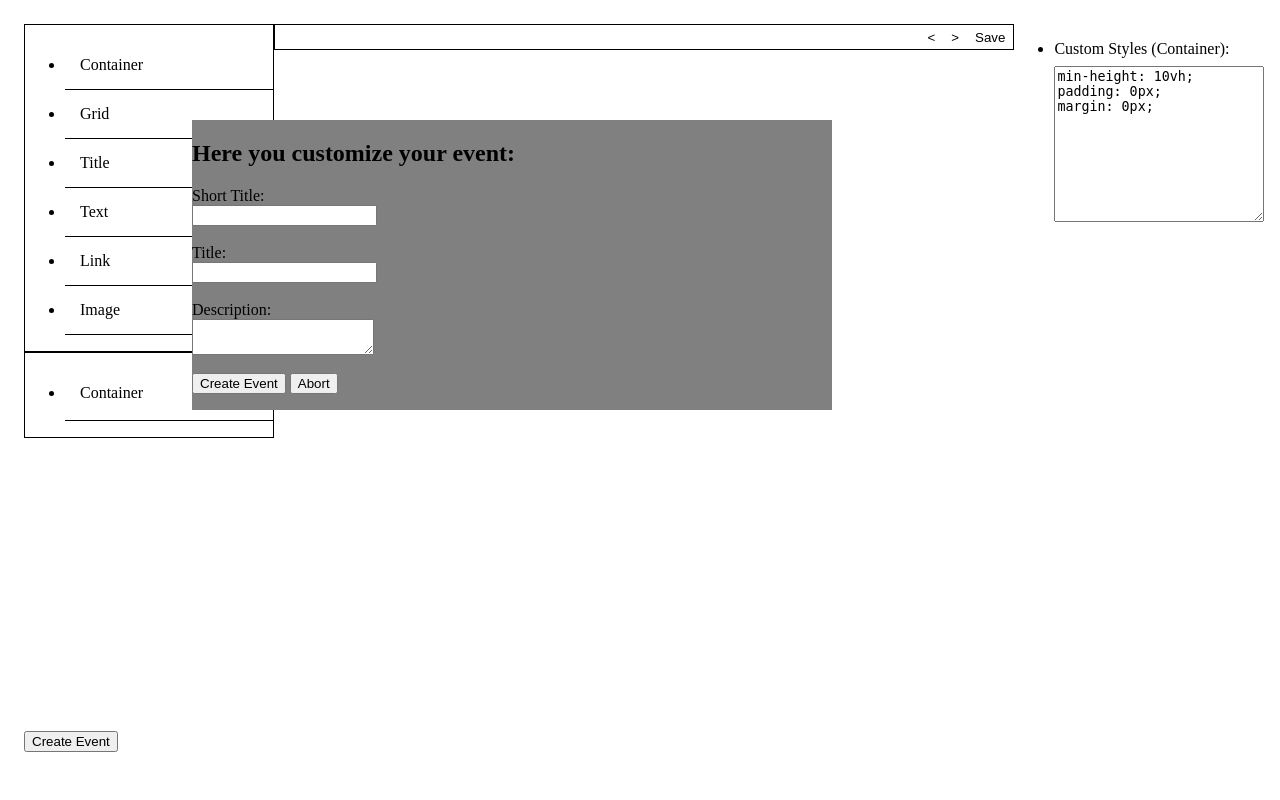
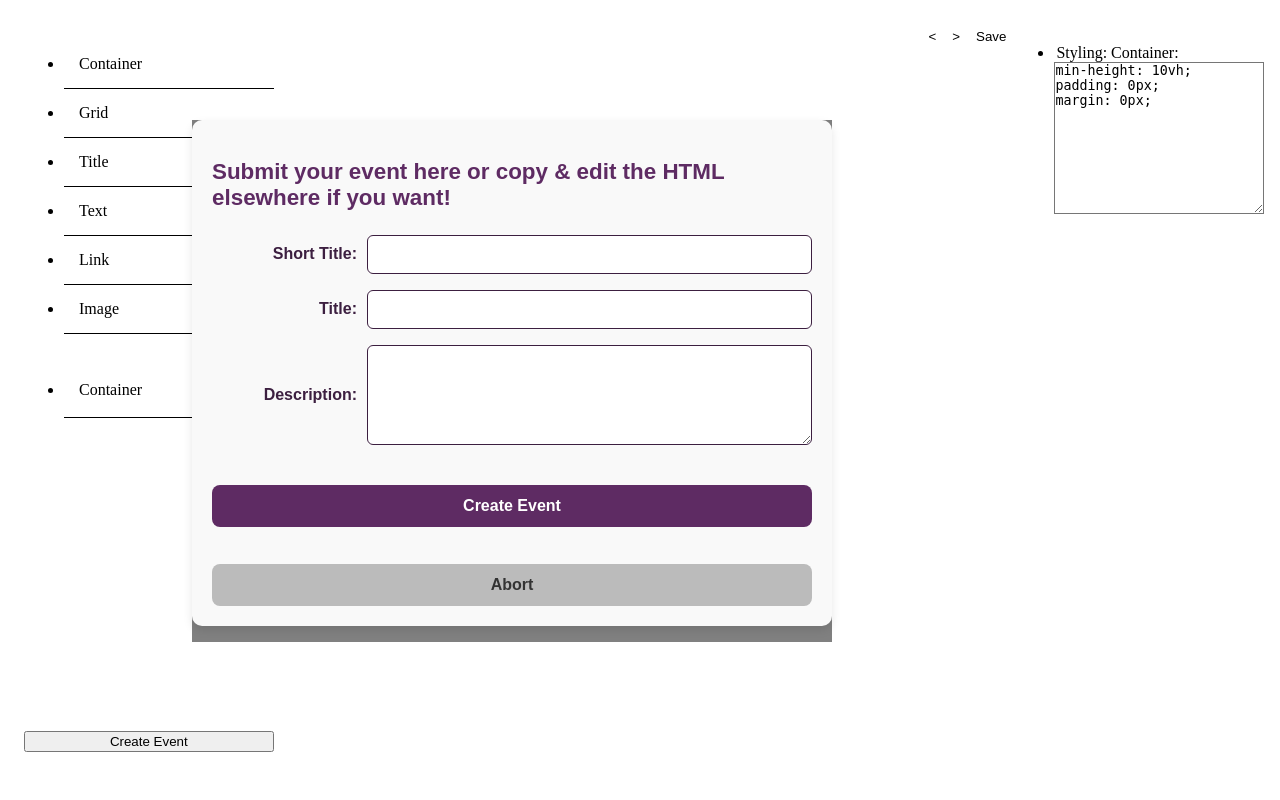
Before and after one commit to devmagda/lf-10.3, a Python web app: template app/templates/index_container_event_editor.html in a window 1280 px wide. Run offline with Jinja, Linux system fonts and the light colour scheme; the template is opened without the code that fills it, so the values that code supplies are empty.

Commit message:
Styling
Finsihed styling. It looks really cool now!

```diff
--- a/app/static/editor.css
+++ b/app/static/editor.css
@@ -4,11 +4,12 @@ div {
 }
 
 .editor-highlight {
-    border: 3px dotted rebeccapurple !important;
+    border: 3px dotted rebeccapurple;
+
 }
 
 .editor-outline {
-    border: 2px dashed var(--secondary);;
+    border: 2px dashed var(--secondary);
 }
 
 .editor_container_fixed {
@@ -32,11 +33,25 @@ div {
     flex-direction: column;
     display: flex;
 
+    .toolbar-selection {
+
+    }
+
+    .toolbar-list {
+        flex: 1;
+    }
+
+    .toolbar-submit {
+        button {
+            width: 100%;
+        }
+    }
+
     .toolbar-components {
-        border: 1px solid black;
         overflow: scroll;
         overflow-x: hidden;
         overflow-y: auto;
+        border-bottom: 3px solid var(--secondary);
 
         ul.component-template-list {
             li {
@@ -52,7 +67,7 @@ div {
     }
 
     .toolbar-submit-button {
-        margin-top: auto;
+        background-color: var(--secondary);
     }
 }
 
@@ -62,7 +77,6 @@ div {
 
     #history-toolbar {
         height: 3vh;
-        border: 1px solid black;
         margin-bottom: 1vh;
         display: flex;
         justify-content: flex-end;
@@ -93,6 +107,35 @@ div {
     margin-right: 1vh;
     overflow-x: hidden;
     overflow-y: auto;
+
+    ul {
+        li {
+            border-bottom: 10px solid var(--secondary);
+            background-color: var(--fourth);
+
+            form {
+                padding: 0;
+                margin: 0 0 10px 0;
+
+                label {
+                    padding: 4px 4px 0 2px;
+                    border-bottom: 2px solid var(--secondary);
+                    margin: 0 !important;
+                    display: block;
+                }
+
+                textarea {
+                    padding: 0;
+                    margin: 0;
+                    background-color: var(--fourth);
+                }
+
+                input {
+                    background-color: var(--fourth);
+                }
+            }
+        }
+    }
 }
 
 .component-container {
@@ -106,4 +149,96 @@ div {
     left: 15vw;
     width: 50vw;
     background: gray;
+
+    .create_event_form {
+        background-color: var(--fourth, #f9f9f9);
+        padding: 20px;
+        border-radius: 10px;
+        box-shadow: 0 4px 10px rgba(0, 0, 0, 0.1);
+        font-family: Arial, sans-serif;
+        color: #333;
+        display: flex;
+        flex-direction: column;
+
+        .create_event_sublines {
+            font-size: 1.4rem;
+            margin-bottom: 1.5rem;
+            color: var(--purple, #5E2B63);
+            font-weight: 600;
+        }
+
+        .form-row {
+            display: flex;
+            align-items: center;
+            margin-bottom: 1rem;
+
+            label {
+                flex: 1 0 10%;
+                font-weight: 600;
+                color: var(--darkPurple, #3c1f40);
+                padding-right: 10px;
+                text-align: right;
+            }
+
+            input.create_event_input,
+            textarea.create_event_input {
+                flex: 1 0 60%;
+                padding: 0.6em 0.8em;
+                font-size: 1rem;
+                border: 1.5px solid var(--darkPurple, #3c1f40);
+                border-radius: 6px;
+                background-color: #fff;
+                color: #222;
+                transition: border-color 0.3s ease;
+                box-sizing: border-box;
+
+                &:focus {
+                    outline: none;
+                    border-color: var(--purple, #5E2B63);
+                    box-shadow: 0 0 5px var(--lightPurple, #B599C2);
+                }
+            }
+
+            textarea.create_event_textarea {
+                min-height: 100px;
+                resize: vertical;
+            }
+        }
+
+        input[type="hidden"].make_it_sparkle {
+            display: none;
+        }
+
+        button.submit_button {
+            margin-top: 1.5rem;
+            padding: 0.75em 1.2em;
+            font-size: 1rem;
+            border: none;
+            border-radius: 8px;
+            cursor: pointer;
+            font-weight: 600;
+            transition: background-color 0.3s ease;
+        }
+
+        button.highlight_button {
+            background-color: var(--purple, #5E2B63);
+            color: white;
+            margin-bottom: 0.8rem;
+
+            &:hover {
+                background-color: var(--darkPurple, #3c1f40);
+            }
+        }
+
+        button#hide-submit {
+            background-color: #bbb;
+            color: #333;
+
+            &:hover {
+                background-color: #999;
+            }
+        }
+    }
+
+
 }
--- a/app/static/editor.js
+++ b/app/static/editor.js
@@ -243,26 +243,53 @@ class Components {
 
     static createInput(labelText, value, type = "text", onChange = () => {
     }) {
+        const wrapper = document.createElement('div');
+        wrapper.style.display = 'flex';
+        wrapper.style.flexDirection = 'column';
+        wrapper.style.marginBottom = '12px';
+
         const label = document.createElement('label');
         label.textContent = labelText;
+        label.style.marginBottom = '4px';
+
         const input = document.createElement('input');
         input.type = type;
         input.value = value;
+        input.style.padding = '6px 8px';
+        input.style.fontSize = '14px';
+
         input.addEventListener('input', (e) => onChange(e.target.value));
-        label.appendChild(input);
-        return label;
+
+        wrapper.appendChild(label);
+        wrapper.appendChild(input);
+        return wrapper;
     }
 
     static createTextarea(labelText, value, onChange = () => {
     }) {
+        const wrapper = document.createElement('div');
+        wrapper.style.display = 'flex';
+        wrapper.style.flexDirection = 'column';
+        wrapper.style.marginBottom = '12px';
+
         const label = document.createElement('label');
         label.textContent = labelText;
+        label.style.marginBottom = '4px';
+
         const textarea = document.createElement('textarea');
         textarea.value = value;
+        textarea.style.padding = '6px 8px';
+        textarea.style.fontSize = '14px';
+        textarea.style.minHeight = '80px';
+        textarea.style.resize = 'vertical';
+
         textarea.addEventListener('input', (e) => onChange(e.target.value));
-        label.appendChild(textarea);
-        return label;
+
+        wrapper.appendChild(label);
+        wrapper.appendChild(textarea);
+        return wrapper;
     }
+
 
     static createCheckbox(labelText, checked, onChange = () => {
     }) {
@@ -413,7 +440,7 @@ class Components {
 
         // Create a label and textarea for multiline CSS input
         const label = document.createElement('label');
-        label.textContent = `Custom Styles (${title}):`;
+        label.textContent = `Styling: ${title}:`;
         label.style.display = 'block';
         label.style.marginBottom = '8px';
 
@@ -715,6 +742,7 @@ export class Editor {
             const {getSettingsForm} = Components.getTemplateByPrefix(component.dataset.type);
             const li = document.createElement('li');
             li.dataset.linkedId = id;
+            li.classList.add('settings-element');
             li.appendChild(getSettingsForm(component));
             li.onmouseenter = Components.mouseOverHighlight(id);
             li.onmouseleave = Components.mouseLeaveHighlight(id);
@@ -849,5 +877,4 @@ export class Toast {
     }
 }
 
-
 export default Editor;
--- a/app/static/global.css
+++ b/app/static/global.css
@@ -13,13 +13,15 @@
     --primary: #007bff; /* Primary color (e.g., buttons, links) */
     --secondary: #6c757d; /* Secondary accent */
     --third: #bfbfbf;
+    --fourth: #d0d0d0;
     --success: #28a745; /* Success (e.g., alerts) */
     --warning: #ffc107; /* Warning (e.g., alerts) */
     --error: #dc3545; /* Error/alert color */
     --darker: #5b785b;
+    --darkPurple: #3E1D42FF;
     --purple: #5E2B63FF;
+    --lightPurple: #B599C2FF;
     --lighter: #9dcd9e;
-    --lightPurple: #B599C2FF;
     --orange: #EE7654FF;
 
     /* Borders and Shadows */
--- a/app/static/toastify.override.css
+++ b/app/static/toastify.override.css
@@ -71,7 +71,6 @@
     left: 0;
     right: 0;
     max-width: fit-content;
-    max-width: -moz-fit-content;
 }
 
 @media only screen and (max-width: 360px) {
--- a/app/templates/index.html
+++ b/app/templates/index.html
@@ -5,8 +5,6 @@
     <meta name="viewport" content="width=device-width, initial-scale=1.0">
     <title>{{ view }}</title>
     <link rel="stylesheet" href="{{ url_for('static', filename='global.css') }}">
-    <link rel="stylesheet" href="{{ url_for('static', filename='toastify.override.css') }}">
-    <link rel="stylesheet" type="text/css" href="{{ url_for('static', filename='toastify/toastify.css') }}">
 </head>
 <body>
 
@@ -19,6 +17,6 @@
         {% endif %}
         {% include 'index_footer.html' %}
     {% endif %}
-<script type="text/javascript" src="{{ url_for('static', filename='toastify/toastify.js') }}"></script>
+
 </body>
 </html>
--- a/app/templates/index_container_event_editor.html
+++ b/app/templates/index_container_event_editor.html
@@ -1,20 +1,22 @@
 <link rel="stylesheet" href="{{ url_for('static', filename='editor.css') }}">
-<script type="module" src="{{ url_for('static', filename='editor.js') }}"></script>
+<script type="text/javascript" src="{{ url_for('static', filename='toastify/toastify.js') }}"></script>
+<link rel="stylesheet" type="text/css" href="{{ url_for('static', filename='toastify/toastify.css') }}">
+<link rel="stylesheet" href="{{ url_for('static', filename='toastify.override.css') }}">
 
 <div class="editor_container_fixed">
     <div class="editor_container rounded-single">
         <div class="editor_toolbar rounded dark_green_bg">
-            <div id="toolbar" class="toolbar-components">
+            <div id="toolbar" class="toolbar-components toolbar-selection">
                 <ul id="component-template-list" class="component-template-list unlisted">
                 </ul>
             </div>
 
-            <div class="toolbar-components">
+            <div class="toolbar-components toolbar-list">
                 <ul id="component-list" class="component-template-list unlisted">
                 </ul>
             </div>
-            <div class="toolbar-submit-button">
-                <button class="highlight_button submit_button pointercursor" id="show-submit">
+            <div class="toolbar-submit-button toolbar-submit">
+                <button class="highlight_button" id="show-submit">
                     Create Event
                 </button>
             </div>
@@ -38,19 +40,31 @@
 </div>
 
 <div class="editor-submit-event hidden" id="editor-submit-dialog">
-    <form action="/events/create" method="POST" class="create_event_form width_30_percent">
-        <h2 class="create_event_sublines">Here you customize your event:</h2>
-        <label for="title_short" class="credidentials">Short Title:</label><br>
-        <input type="text" id="title_short" name="title_short" class="create_event_input" required><br><br>
-        <label for="title" class="credidentials">Title:</label><br>
-        <input type="text" id="title" name="title" class="create_event_input" required><br><br>
-        <label for="description" class="credidentials">Description:</label><br>
-        <textarea id="description" name="description" class="create_event_input create_event_textarea"></textarea><br><br>
-        <input type="hidden" id="is_html" name="is_html" value="false" class="make_it_sparkle pointercursor">
-        <button type="submit" class="highlight_button submit_button pointercursor">Create Event</button>
-        <button class="submit_button pointercursor" id="hide-submit">Abort</button>
-    </form>
+  <form action="/events/create" method="POST" class="create_event_form">
+    <h2 class="create_event_sublines">Submit your event here or copy & edit the HTML elsewhere if you want!</h2>
+
+    <div class="form-row">
+      <label for="title_short">Short Title:</label>
+      <input type="text" id="title_short" name="title_short" class="create_event_input" required>
+    </div>
+
+    <div class="form-row">
+      <label for="title">Title:</label>
+      <input type="text" id="title" name="title" class="create_event_input" required>
+    </div>
+
+    <div class="form-row">
+      <label for="description">Description:</label>
+      <textarea id="description" name="description" class="create_event_input create_event_textarea"></textarea>
+    </div>
+
+    <input type="hidden" id="is_html" name="is_html" value="false" class="make_it_sparkle pointercursor">
+
+    <button type="submit" class="highlight_button submit_button pointercursor">Create Event</button>
+    <button class="submit_button pointercursor" id="hide-submit">Abort</button>
+  </form>
 </div>
+
 
 <script type="module">
     import {Editor} from "{{ url_for('static', filename='editor.js') }}";
```
